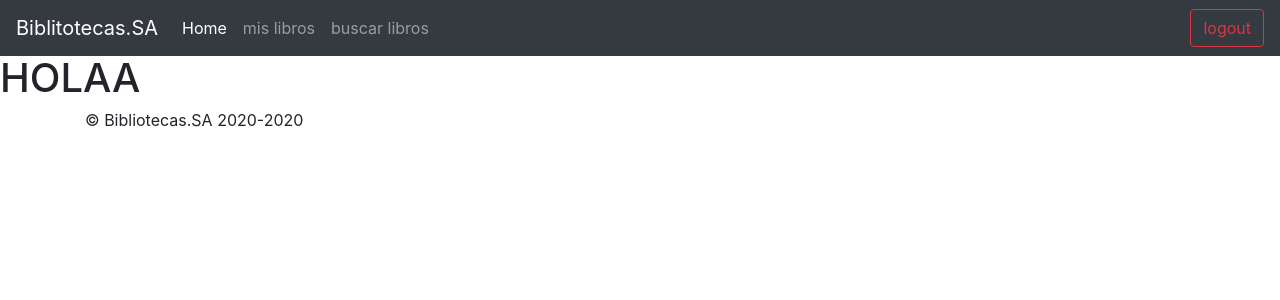
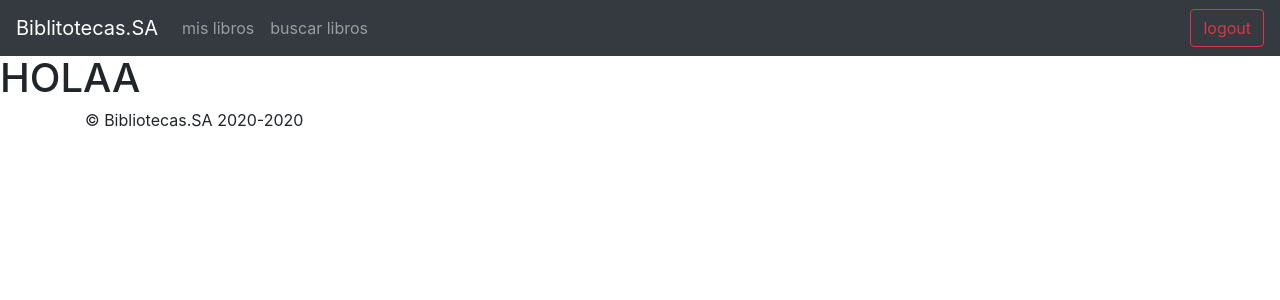
Before and after one commit to BraianAzcune/PortalLibreria, a Django app: page /gestion/ in a window 1280 px wide. Shown: the top 300 px of the page. Run offline with Django 3.2, Linux system fonts and the light colour scheme; a user stored in the database is signed in; some libraries are stand-ins or nearby versions.

Commit message:
main, navbar anda

```diff
--- a/PortalLibreria/templates/main.html
+++ b/PortalLibreria/templates/main.html
@@ -38,19 +38,19 @@
 
   <div class="collapse navbar-collapse" id="navbarsExampleDefault">
     <ul class="navbar-nav mr-auto">
-      <li class="nav-item active">
+<!--       <li class="nav-item active">
         <a class="nav-link" href="#">Home <span class="sr-only">(current)</span></a>
+      </li> -->
+      <li class="nav-item">
+        <a class="nav-link" href="{% url 'misLibros' %}">mis libros</a>
       </li>
       <li class="nav-item">
-        <a class="nav-link" href="#">mis libros</a>
-      </li>
-      <li class="nav-item">
-        <a class="nav-link" href="#">buscar libros</a>
+        <a class="nav-link" href="{% url 'buscarLibro' %}">buscar libros</a>
       </li>
 
     </ul>
-    <form class="form-inline my-2 my-lg-0">
-      <button class="btn btn-outline-danger my-2 my-sm-0" type="submit">logout</button>
+    <form class="form-inline my-2 my-lg-0" action="{% url 'logout'%}">
+      <button class="btn btn-outline-danger my-2 my-sm-0" type="submit" >logout</button>
     </form>
   </div>
 </nav>
--- a/gestionPedidos/urls.py
+++ b/gestionPedidos/urls.py
@@ -2,5 +2,7 @@ from django.urls import path
 from . import views
 
 urlpatterns = [
-    path("",views.misLibros)
+    path("",views.misLibros),
+    path("mislibros/",views.misLibros, name="misLibros"),
+    path("buscarLibro/",views.buscarLibro, name="buscarLibro"),
 ]
--- a/gestionPedidos/views.py
+++ b/gestionPedidos/views.py
@@ -8,3 +8,8 @@ def misLibros(request):
 
 
     return render(request,"gestion/misLibros.html")
+
+
+
+def buscarLibro(request):
+    pass
```
Also changed, not shown: db.sqlite3.
